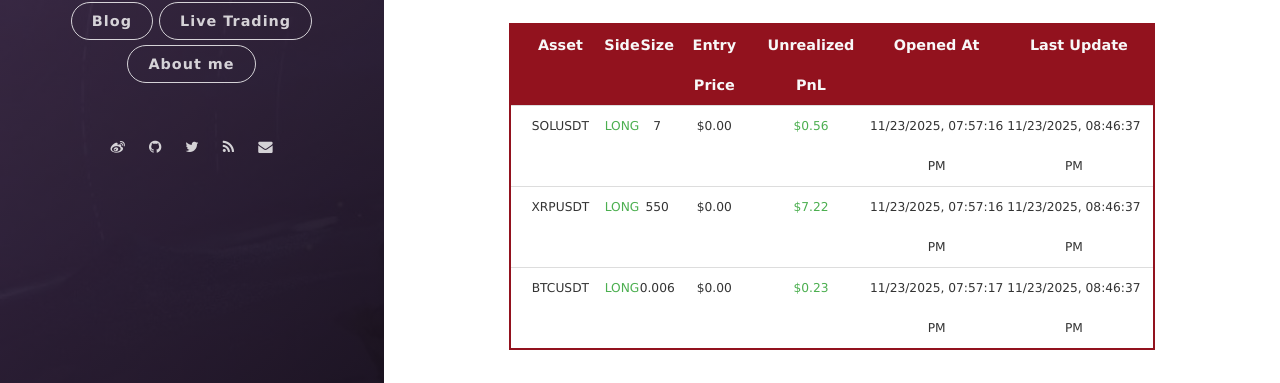
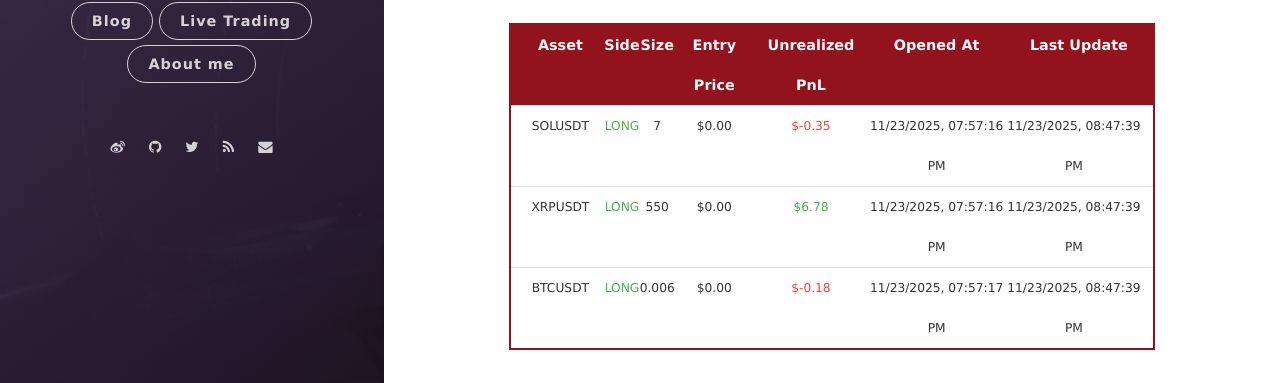
Before and after one commit to leeyegy/leeyegy.github.io, a Jekyll site: the page built from live-trading.html, in a window 1280 px wide and 1026 px high. Shown: the part 576-959 px from the top of the window. Built offline with Jekyll 4.4.1, drawn with Linux system fonts in a browser that asks for light colours; nearby versions of some CDN libraries.

Commit message:
AccountMonitor: refresh positions 2025-11-24T04:47:39+08:00

```diff
--- a/assets/data/binance/positions.json
+++ b/assets/data/binance/positions.json
@@ -4,26 +4,26 @@
     "side": "LONG",
     "size": 7.0,
     "entryPrice": 0.0,
-    "unrealizedPnl": 0.56,
+    "unrealizedPnl": -0.35,
     "openedAt": "2025-11-24T03:57:16+08:00",
-    "reportedAt": "2025-11-24T04:46:37+08:00"
+    "reportedAt": "2025-11-24T04:47:39+08:00"
   },
   {
     "symbol": "XRPUSDT",
     "side": "LONG",
     "size": 550.0,
     "entryPrice": 0.0,
-    "unrealizedPnl": 7.221522,
+    "unrealizedPnl": 6.781522,
     "openedAt": "2025-11-24T03:57:16+08:00",
-    "reportedAt": "2025-11-24T04:46:37+08:00"
+    "reportedAt": "2025-11-24T04:47:39+08:00"
   },
   {
     "symbol": "BTCUSDT",
     "side": "LONG",
     "size": 0.006,
     "entryPrice": 0.0,
-    "unrealizedPnl": 0.2268,
+    "unrealizedPnl": -0.1795723,
     "openedAt": "2025-11-24T03:57:17+08:00",
-    "reportedAt": "2025-11-24T04:46:37+08:00"
+    "reportedAt": "2025-11-24T04:47:39+08:00"
   }
 ]
```
